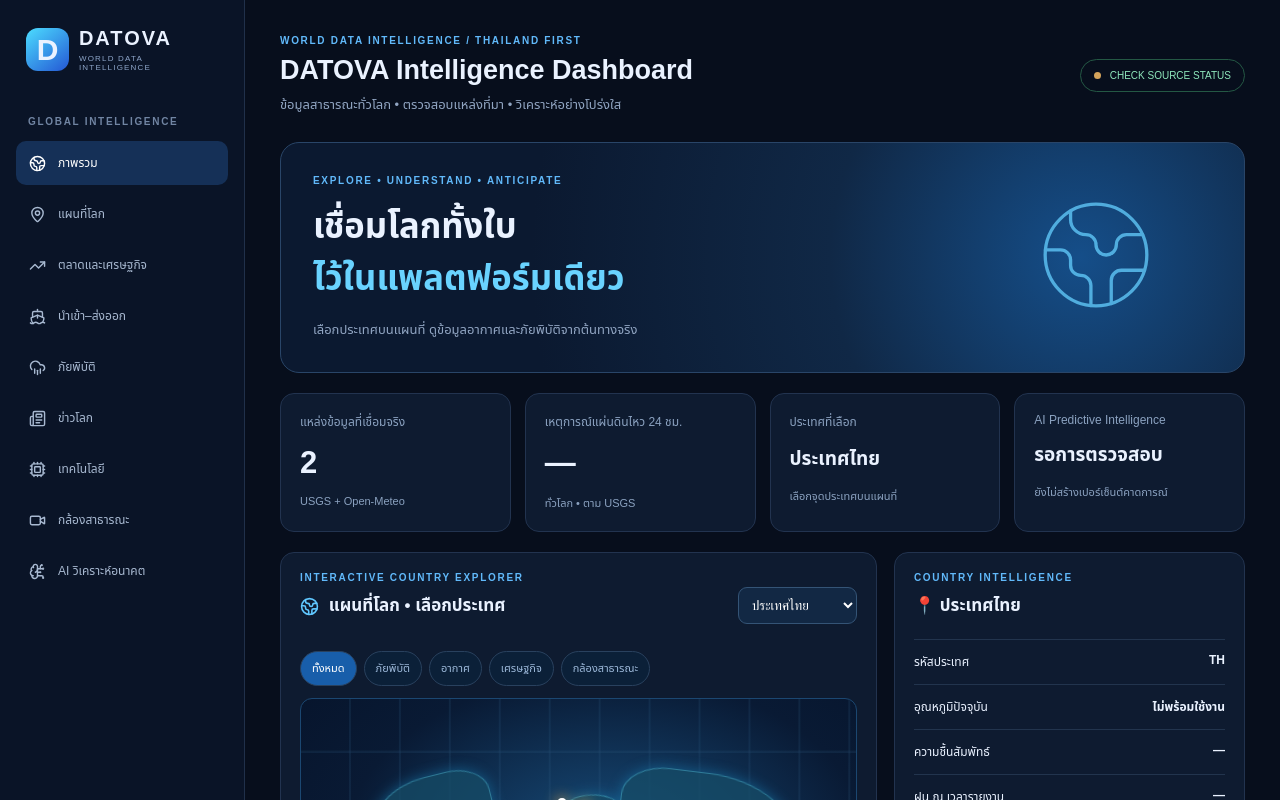
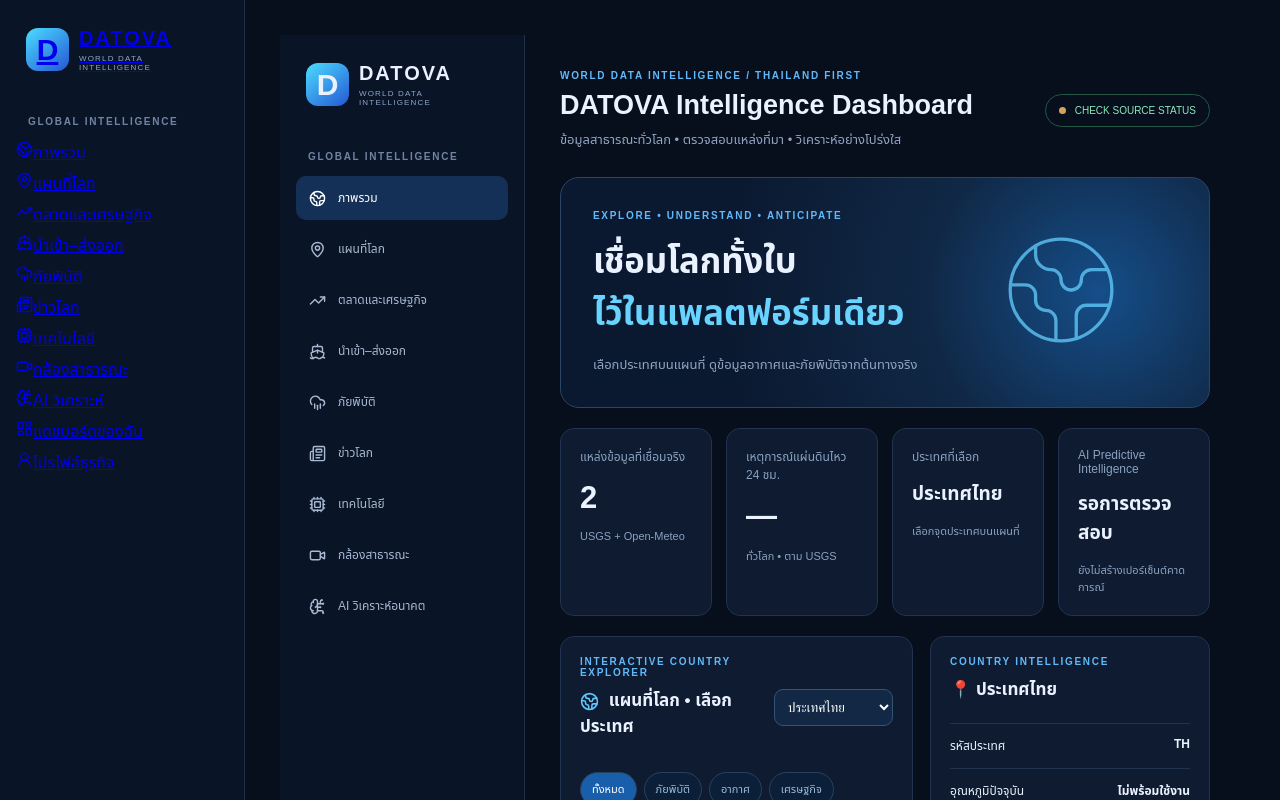
Before and after one commit to mungmee969-svg/datova, a Next.js app: page / in a window 1280 px wide. Shown: the top 800 px of the page. Built offline with nearby package versions, Linux system fonts and the light colour scheme; no server answers.

Commit message:
Use shared routed app shell

```diff
--- a/app/layout.tsx
+++ b/app/layout.tsx
@@ -1,3 +1,4 @@
 import './globals.css';
-export const metadata = { title: 'DATOVA | World Data Intelligence', description: 'Public global data, transparent sources and intelligence for Thailand.' };
-export default function RootLayout({children}:{children:React.ReactNode}) { return <html lang="th"><body>{children}</body></html> }
+import AppShell from '../components/app-shell';
+export const metadata={title:'DATOVA | World Data Intelligence',description:'Public global data, transparent sources and intelligence for Thailand.'};
+export default function RootLayout({children}:{children:React.ReactNode}){return <html lang="th"><body><AppShell>{children}</AppShell></body></html>}
```
